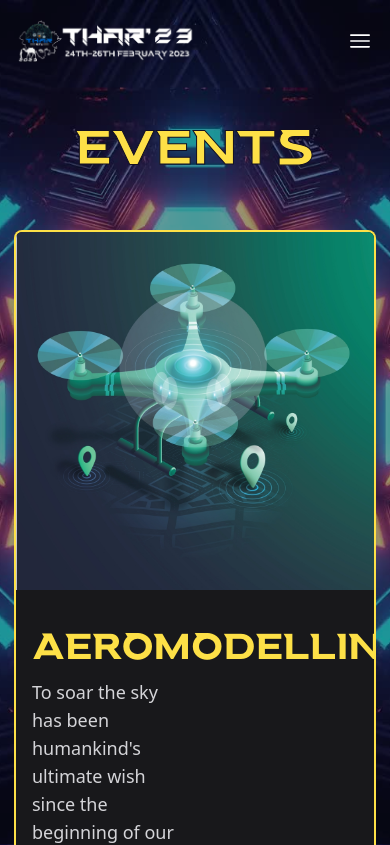
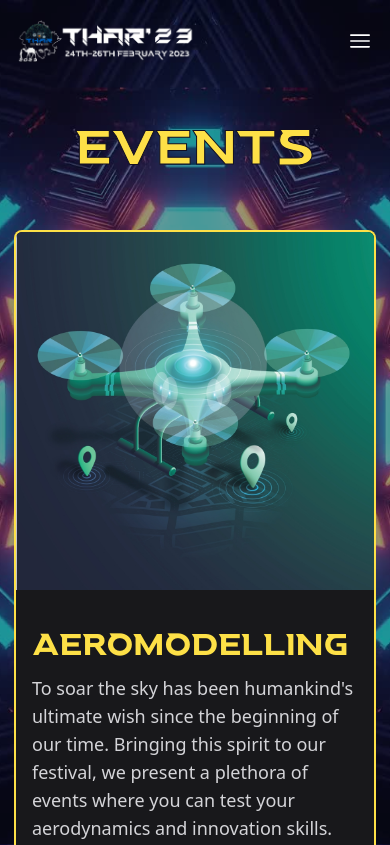
Before and after one commit to ishanjain1502/thar, a Next.js app: page /events in a window 390 px wide. Shown: the top 845 px of the page. Built offline with nearby package versions, Linux system fonts and the light colour scheme.

Commit message:
responsiveness+

```diff
--- a/components/events/Domains.js
+++ b/components/events/Domains.js
@@ -16,9 +16,9 @@ export default function Domains({ id }) {
           quality={75}
         />
       </div>
-      <div className="w-6/12 p-4 justify-between py-10 flex flex-col">
+      <div className="w-full sm:w-6/12 p-4 justify-between py-10 flex flex-col">
         <span>
-          <p className="text-4xl font-spaceboards text-yellow-300 uppercase">
+          <p className="text-3xl sm:text-4xl font-spaceboards text-yellow-300 uppercase break-words">
             {id.replaceAll("_", " ")}
           </p>
           <article className="text-lg mt-2 text-zinc-300">
```
